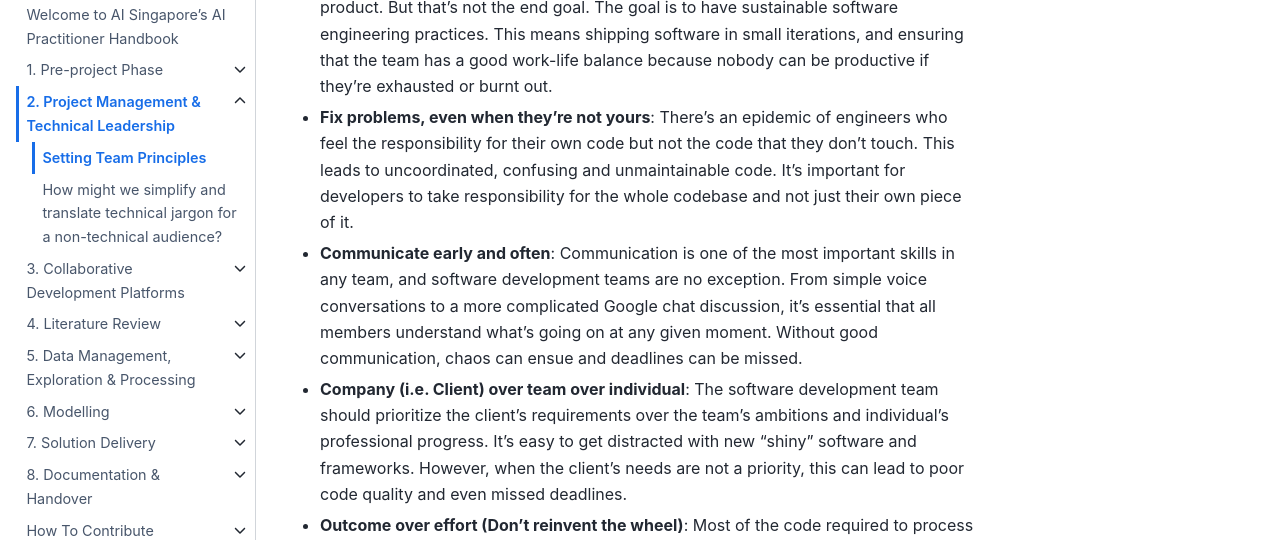
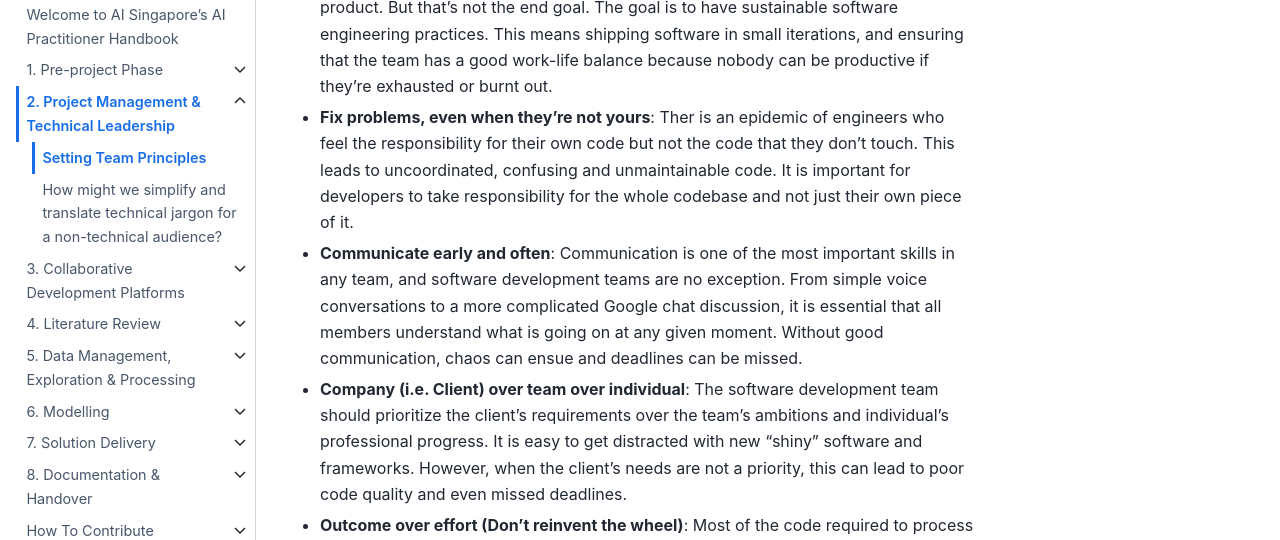
Before and after one commit to aisingapore/ai-practitioner-handbook, a Jupyter Book: the page built from book/2-proj-mgmt-tech-lead/principles.md, in a window 1280 px wide and 900 px high, scrolled down 1180 px. Shown: the part 153-693 px from the top of the window. Built offline with Jupyter Book 1.0.4 settings and Sphinx 7.4.7 and the Sphinx Book theme 1.1.4, drawn with Linux system fonts in a browser that asks for light colours.

Commit message:
Removed contractions

```diff
--- a/book/2-proj-mgmt-tech-lead/principles.md
+++ b/book/2-proj-mgmt-tech-lead/principles.md
@@ -21,9 +21,9 @@ Values on the other hand are more personal to each individual and reflect what t
 -   **Articulate your mental model**: A software engineer's mental model is their internal representation of the system being developed. It is the most important part of their job. They should be able to articulate this mental model to other developers in order for them to be able to understand what needs to be done, as well as what has been done and why it was done that way.
 -   **Teach with compassion**: It is essential that software engineers are willing to teach their team members who may not know as much about the given task. Not only will this ensure the success of the project, but it will also provide a better work environment for all.
 -   **Ship fast, sustainably**: Software developers often focus on the idea of "shipping" a product. But that's not the end goal. The goal is to have sustainable software engineering practices. This means shipping software in small iterations, and ensuring that the team has a good work-life balance because nobody can be productive if they're exhausted or burnt out.
--   **Fix problems, even when they’re not yours**: There's an epidemic of engineers who feel the responsibility for their own code but not the code that they don't touch. This leads to uncoordinated, confusing and unmaintainable code. It's important for developers to take responsibility for the whole codebase and not just their own piece of it.
--   **Communicate early and often**: Communication is one of the most important skills in any team, and software development teams are no exception. From simple voice conversations to a more complicated Google chat discussion, it's essential that all members understand what's going on at any given moment. Without good communication, chaos can ensue and deadlines can be missed.
--   **Company (i.e. Client) over team over individual**: The software development team should prioritize the client's requirements over the team's ambitions and individual's professional progress. It's easy to get distracted with new "shiny" software and frameworks. However, when the client's needs are not a priority, this can lead to poor code quality and even missed deadlines.
+-   **Fix problems, even when they’re not yours**: Ther is an epidemic of engineers who feel the responsibility for their own code but not the code that they don't touch. This leads to uncoordinated, confusing and unmaintainable code. It is important for developers to take responsibility for the whole codebase and not just their own piece of it.
+-   **Communicate early and often**: Communication is one of the most important skills in any team, and software development teams are no exception. From simple voice conversations to a more complicated Google chat discussion, it is essential that all members understand what is going on at any given moment. Without good communication, chaos can ensue and deadlines can be missed.
+-   **Company (i.e. Client) over team over individual**: The software development team should prioritize the client's requirements over the team's ambitions and individual's professional progress. It is easy to get distracted with new "shiny" software and frameworks. However, when the client's needs are not a priority, this can lead to poor code quality and even missed deadlines.
 -   **Outcome over effort (Don’t reinvent the wheel)**:  Most of the code required to process data, define a model and  the given model is available online. There is no need to write everything from scratch.
 
 Reference(s):
```
